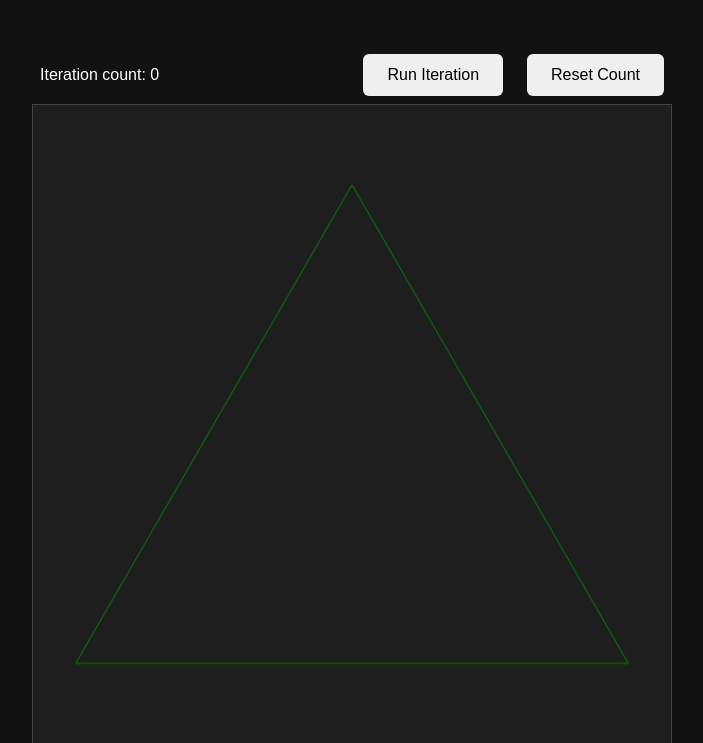
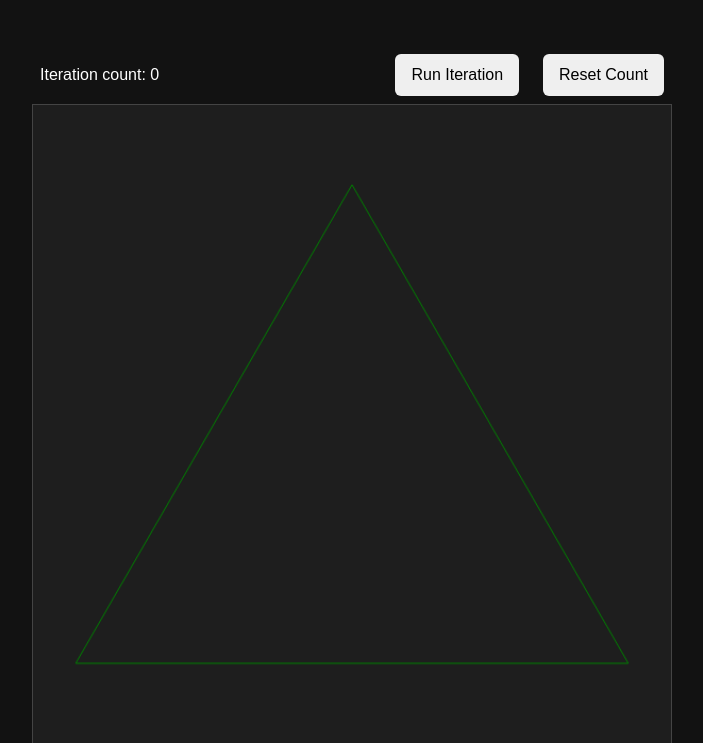
Before and after one commit to deepak-kr-patra/sierpinskiTriangle, a plain HTML site: page index.html in a window 1280 px wide. Shown: the top 743 px of the page, without its empty margins (288-991 px from the left). Drawn offline with Linux system fonts and the light colour scheme.

Commit message:
changed html file name for deployment

```diff
--- a/sierpinski.css
+++ b/sierpinski.css
@@ -36,7 +36,7 @@ body {
 }
 
 button {
-    padding: 1.5vmin 3vmin;
+    padding: 1.5vmin 2vmin;
     border-radius: 6px;
     border: none;
     font-size: clamp(10px, 2.5vmin, 16px);
```
Also changed, not shown: index.html (renamed from sierpinskisTri.html).
